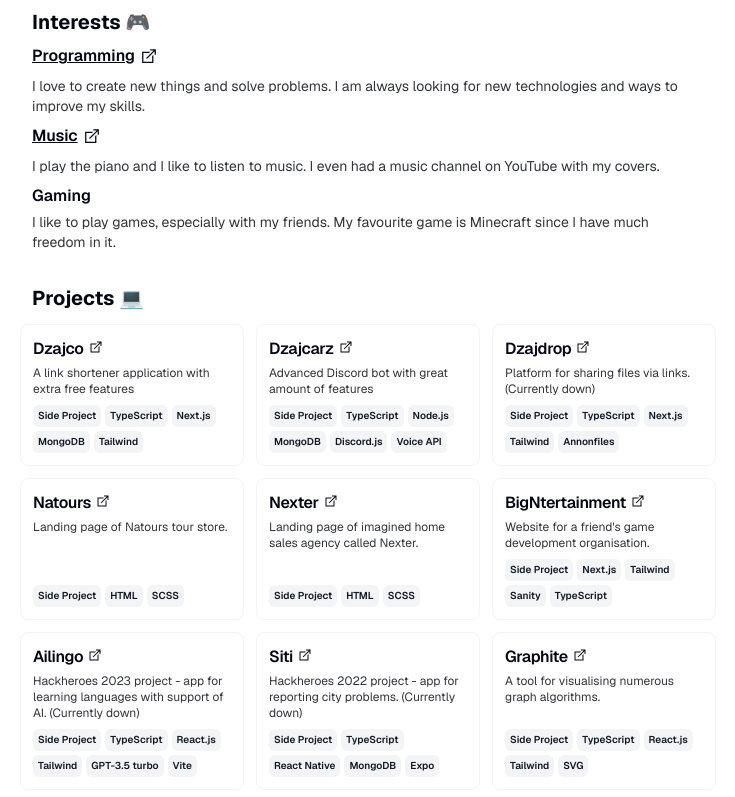
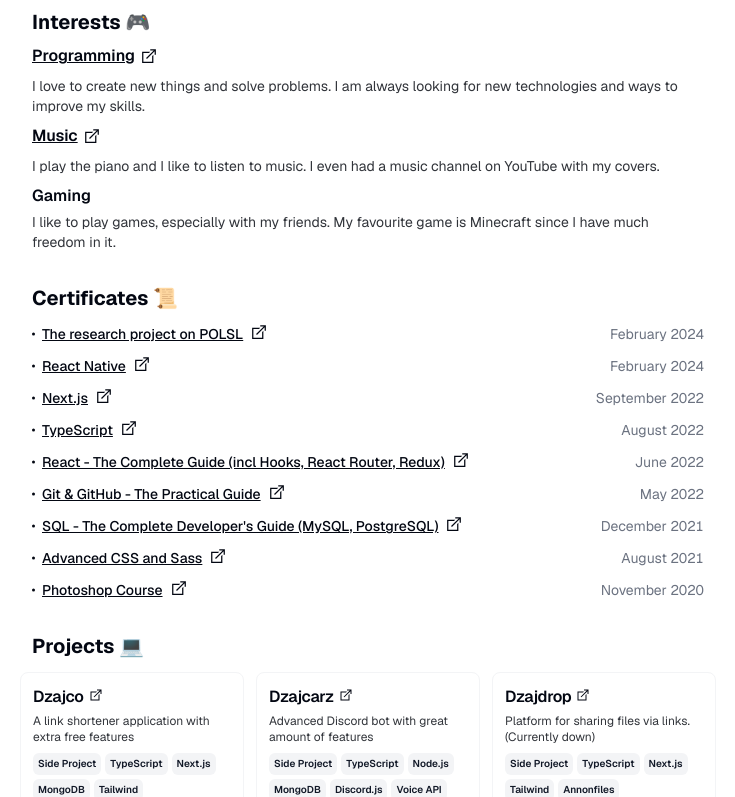
Before and after one commit to LordPrinz/cv, a Next.js app: page / in a window 1280 px wide. Shown: the part 1336-2133 px from the top of the page, without its empty margins (272-1007 px from the left). Built offline with nearby package versions, Linux system fonts and the light colour scheme.

Commit message:
Add certificates section

```diff
--- a/src/app/page.tsx
+++ b/src/app/page.tsx
@@ -215,7 +215,7 @@ export default function Page() {
           })}
         </Section>
         <Section className="">
-          <h2 className="text-xl font-bold">Skills 🔧</h2>
+          <h2 className="text-xl font-bold">Skills 🛠️</h2>
           <div className="flex flex-wrap gap-1">
             {RESUME_DATA.skills.map((skill) => {
               return <Badge key={skill}>{skill}</Badge>;
@@ -223,7 +223,7 @@ export default function Page() {
           </div>
         </Section>
 
-        <Section className="relative scroll-mb-16">
+        <Section className="relative">
           <h2 className="text-xl font-bold">Interests 🎮</h2>
           {RESUME_DATA.interests.map((interest) => {
             return (
@@ -246,6 +246,32 @@ export default function Page() {
                 <CardContent className="mt-2">
                   {interest.description}
                 </CardContent>
+              </Card>
+            );
+          })}
+        </Section>
+
+        <Section className="relative">
+          <h2 className="text-xl font-bold">Certificates 📜</h2>
+          {RESUME_DATA.certificates.map((certificate) => {
+            return (
+              <Card key={certificate.name}>
+                <CardHeader>
+                  <div className="after-dots relative ml-2.5 flex items-center justify-between gap-x-2 text-sm">
+                    <h3 className="font-medium leading-none">
+                      <a
+                        className="flex items-center justify-start gap-1.5 underline print:no-underline"
+                        href={certificate.link}
+                      >
+                        {certificate.name}{" "}
+                        <LinkIcon className="size-5 -translate-y-0.5" />
+                      </a>
+                    </h3>
+                    <div className="text-sm tabular-nums text-gray-500">
+                      {certificate.date}
+                    </div>
+                  </div>
+                </CardHeader>
               </Card>
             );
           })}
--- a/src/data/resume-data.tsx
+++ b/src/data/resume-data.tsx
@@ -154,6 +154,53 @@ export const RESUME_DATA = {
       description:
         "I like to play games, especially with my friends. My favourite game is Minecraft since I have much freedom in it.",
       link: null,
+    },
+  ],
+  certificates: [
+    {
+      name: "The research project on POLSL",
+      link: "https://dzaj.de/graphite",
+      date: "February 2024",
+    },
+    {
+      name: "React Native",
+      link: "https://www.udemy.com/certificate/UC-c868c3dd-2cd7-4424-b972-334d8800e191/",
+      date: "February 2024",
+    },
+    {
+      name: "Next.js",
+      link: "https://www.udemy.my.com/certificate/UC-6f4ca96d-5890-4bc4-bb5d-8076298b1c69/",
+      date: "September 2022",
+    },
+    {
+      name: "TypeScript",
+      link: "https://www.udemy.my/certificate/UC-f56b763f-0958-4940-88bc-90989fcdbb06",
+      date: "August 2022",
+    },
+    {
+      name: "React - The Complete Guide (incl Hooks, React Router, Redux)",
+      link: "https://www.udemy.com/certificate/UC-e9a37fc2-a21a-44af-99e9-b80279e27ed3/",
+      date: "June 2022",
+    },
+    {
+      name: "Git & GitHub - The Practical Guide",
+      link: "https://www.udemy.com/certificate/UC-40f20425-a485-4008-88df-c6eb54c33165/",
+      date: "May 2022",
+    },
+    {
+      name: "SQL - The Complete Developer's Guide (MySQL, PostgreSQL)",
+      link: "https://www.udemy.com/certificate/UC-9098e0d5-7581-44ed-8182-ac6dcd2a7144/",
+      date: "December 2021",
+    },
+    {
+      name: "Advanced CSS and Sass",
+      link: "https://www.udemy.com/certificate/UC-cd74bb24-8508-48c3-9a7d-d3051aec7b5c/",
+      date: "August 2021",
+    },
+    {
+      name: "Photoshop Course",
+      link: "https://www.udemy.com/certificate/UC-d45aae91-53ec-414e-ab4a-acec0bd5e204/",
+      date: "November 2020",
     },
   ],
   projects: [
```
